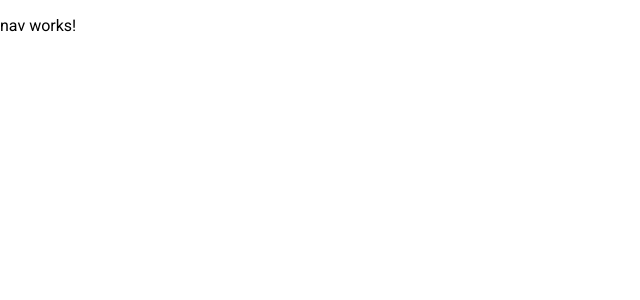
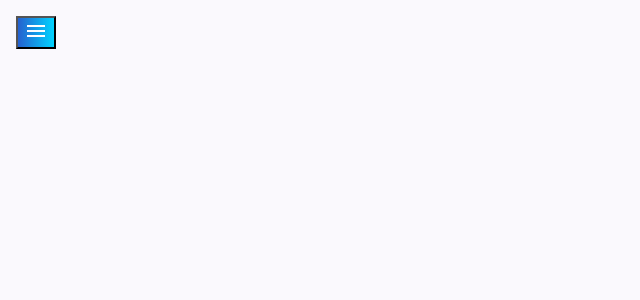
Before and after one commit to DionatanLeao/helpdesk-front, an Angular app: page / in a window 1280 px wide. Shown: the top 300 px of the page, without its empty margins (0-640 px from the left). Built offline with nearby package versions, Linux system fonts and the light colour scheme.

Commit message:
feat: HTML and CSS for NAV Component

```diff
--- a/angular.json
+++ b/angular.json
@@ -48,6 +48,7 @@
             ],
             "tsConfig": "tsconfig.app.json",
             "assets": [
+              "src/assets",
               {
                 "glob": "**/*",
                 "input": "public"
--- a/src/app/components/nav/nav.component.css
+++ b/src/app/components/nav/nav.component.css
@@ -0,0 +1,44 @@
+.container {
+    height: 100%;
+}
+
+.sidenav {
+    width: 13rem;
+    color: white;
+    background: linear-gradient(90deg,rgba(14, 18, 105, 1) 0%, rgba(37, 97, 207, 1) 0%, rgba(0, 212, 255, 1) 100%);
+}
+
+img {
+    width: 100%;
+    height: 7rem;
+    margin: .8rem auto 1rem auto;
+}
+
+.sidenav a {
+    color: white;
+}
+
+.sidenav i {
+    margin-right: .6rem;
+}
+
+.menu {
+    margin: 1rem 0 0 1rem;
+    color: white;
+    background: linear-gradient(90deg,rgba(14, 18, 105, 1) 0%, rgba(37, 97, 207, 1) 0%, rgba(0, 212, 255, 1) 100%);
+}
+
+.nav-list .nav-item {
+  display: flex;
+  align-items: baseline;
+  text-align: center;
+}
+
+.nav-item mat-icon {
+  padding: 5px;
+  font-size: 30px;
+}
+
+span {
+    padding: 10px;
+}
--- a/src/app/components/nav/nav.component.html
+++ b/src/app/components/nav/nav.component.html
@@ -1 +1,38 @@
-<p>nav works!</p>
+<mat-drawer-container class="container" autosize>
+  <mat-drawer #drawer class="sidenav" mode="side">
+    <img src="assets/img/engineer.svg" alt="Imagem de navegação">
+     <mat-nav-list class="nav-list">
+      <a mat-list-item routerLink="/" class="nav-item">
+        <mat-icon>home</mat-icon>
+        <span>Home</span>
+      </a>
+      <a mat-list-item routerLink="/" class="nav-item">
+        <mat-icon>account_circle</mat-icon>
+        <span>Técnicos</span>
+      </a>
+      <a mat-list-item routerLink="/" class="nav-item">
+        <mat-icon>person</mat-icon>
+        <span>Clientes</span>
+      </a>
+      <a mat-list-item routerLink="/" class="nav-item">
+        <mat-icon>code</mat-icon>
+        <span>Github</span>
+      </a>
+      <a mat-list-item routerLink="/" class="nav-item">
+        <mat-icon>logout</mat-icon>
+        <span>Logout</span>
+      </a>
+    </mat-nav-list>
+  </mat-drawer>
+
+  <div class="sidenav-content">
+    <button
+        mat-mini-fab
+        class="menu mat-elevation-z8"
+        aria-label="Abrir menu lateral"
+        (click)="drawer.toggle()">
+        <mat-icon>menu</mat-icon>
+    </button>
+  </div>
+
+</mat-drawer-container>
--- a/src/app/components/nav/nav.component.ts
+++ b/src/app/components/nav/nav.component.ts
@@ -1,11 +1,18 @@
-import { Component } from '@angular/core';
+import { Component, OnInit } from '@angular/core';
+import {MatSidenavModule} from '@angular/material/sidenav';
+import { MatNavList } from '@angular/material/list';
+import { MatIconModule } from '@angular/material/icon';
 
 @Component({
   selector: 'app-nav',
-  imports: [],
+  imports: [MatSidenavModule, MatNavList, MatIconModule],
   templateUrl: './nav.component.html',
   styleUrl: './nav.component.css'
 })
-export class NavComponent {
+export class NavComponent implements OnInit {
 
+  constructor() {}
+
+  ngOnInit(): void {
+  }
 }
```
Also changed, not shown: src/assets/img/engineer.svg (added).
